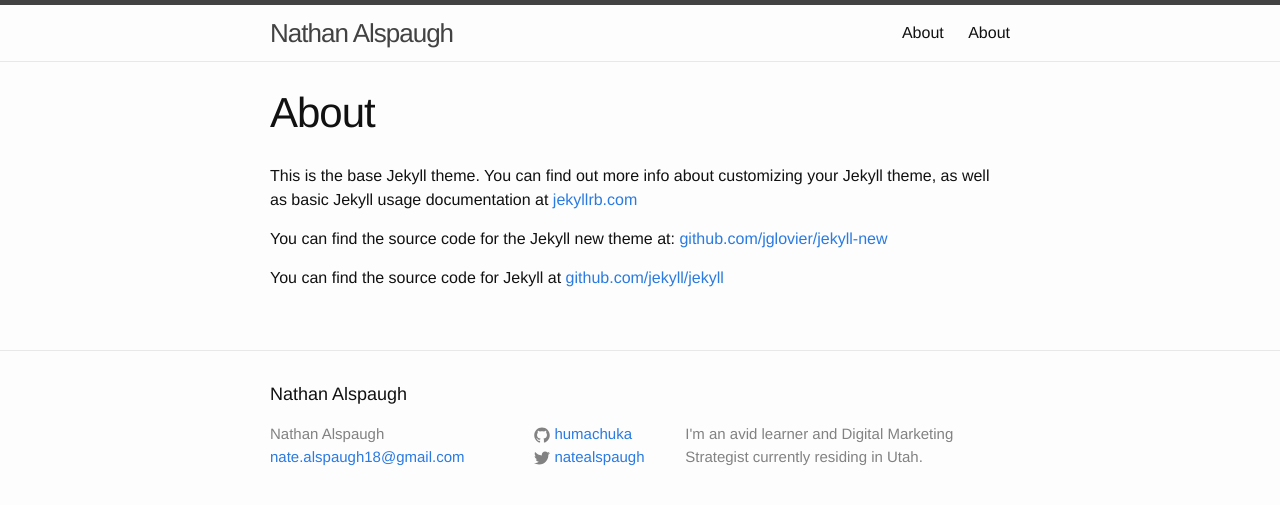
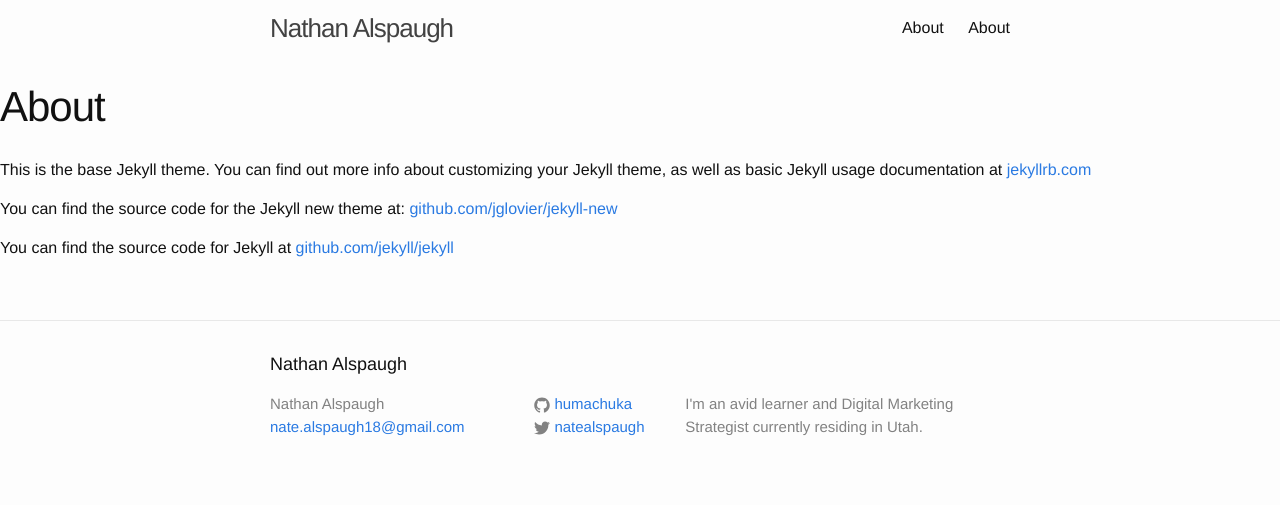
Before and after one commit to humachuka/humachuka.github.io, a Jekyll site: the page built from about.md, in a window 1280 px wide. Shown: the top 505 px of the page. Built offline with Jekyll 4.4.1, drawn with Linux system fonts in a browser that asks for light colours.

Commit message:
played with scss

```diff
--- a/_layouts/default.html
+++ b/_layouts/default.html
@@ -8,10 +8,10 @@
     {% include header.html %}
 
     <div class="page-content">
-      <div class="wrapper">
+      <!-- <div class="wrapper"> -->
         {{ content }}
       </div>
-    </div>
+    <!-- </div> -->
 
     {% include footer.html %}
 
--- a/_sass/_layout.scss
+++ b/_sass/_layout.scss
@@ -2,8 +2,8 @@
  * Site header
  */
 .site-header {
-    border-top: 5px solid $grey-color-dark;
-    border-bottom: 1px solid $grey-color-light;
+    // border-top: 5px solid $grey-color-dark;
+    // border-bottom: 1px solid $grey-color-light;
     min-height: 56px;
 
     // Positioning context for the mobile navigation icon
--- a/css/main.scss
+++ b/css/main.scss
@@ -57,7 +57,8 @@ CUSTOM STYLES
 .text-center {
   text-align: center;
 }
-
-.blog-heading {
-
+.hero {
+  background: url('/assets/hero-image.png');
+  height: 650px;
+  width: 100%;
 }
--- a/index.html
+++ b/index.html
@@ -3,10 +3,11 @@ layout: default
 ---
 
 <div class="home">
-  <h1 class="text-center">COMMING SOON.</h1>
 
+  <div class="hero">
+    <h1 class= "hero-text">HI. IM <span class="highlighted">NATHAN ALSPAUGH</span> AND I AM A <span class="hightlighted">CONTENT STRATEGIST</span> AND <span class="highlighted">WEB DESIGNER</span>from <span class="highlighted">UTAH</span>.</h1>
+  </div>
   <h1 class="page-heading">Posts</h1>
-
   <ul class="post-list">
     {% for post in site.posts %}
       <li>
```
Also changed, not shown: 1 other file.
